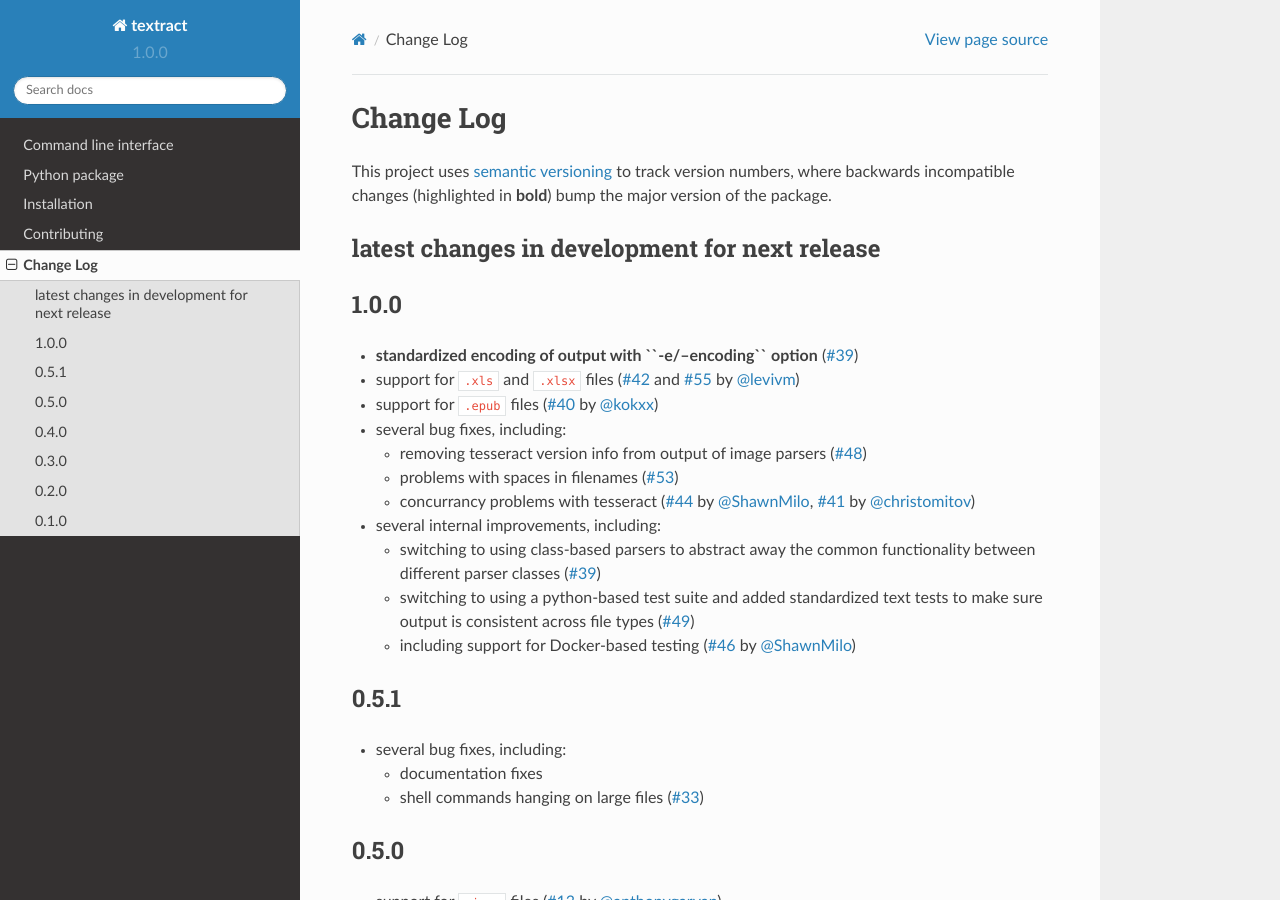
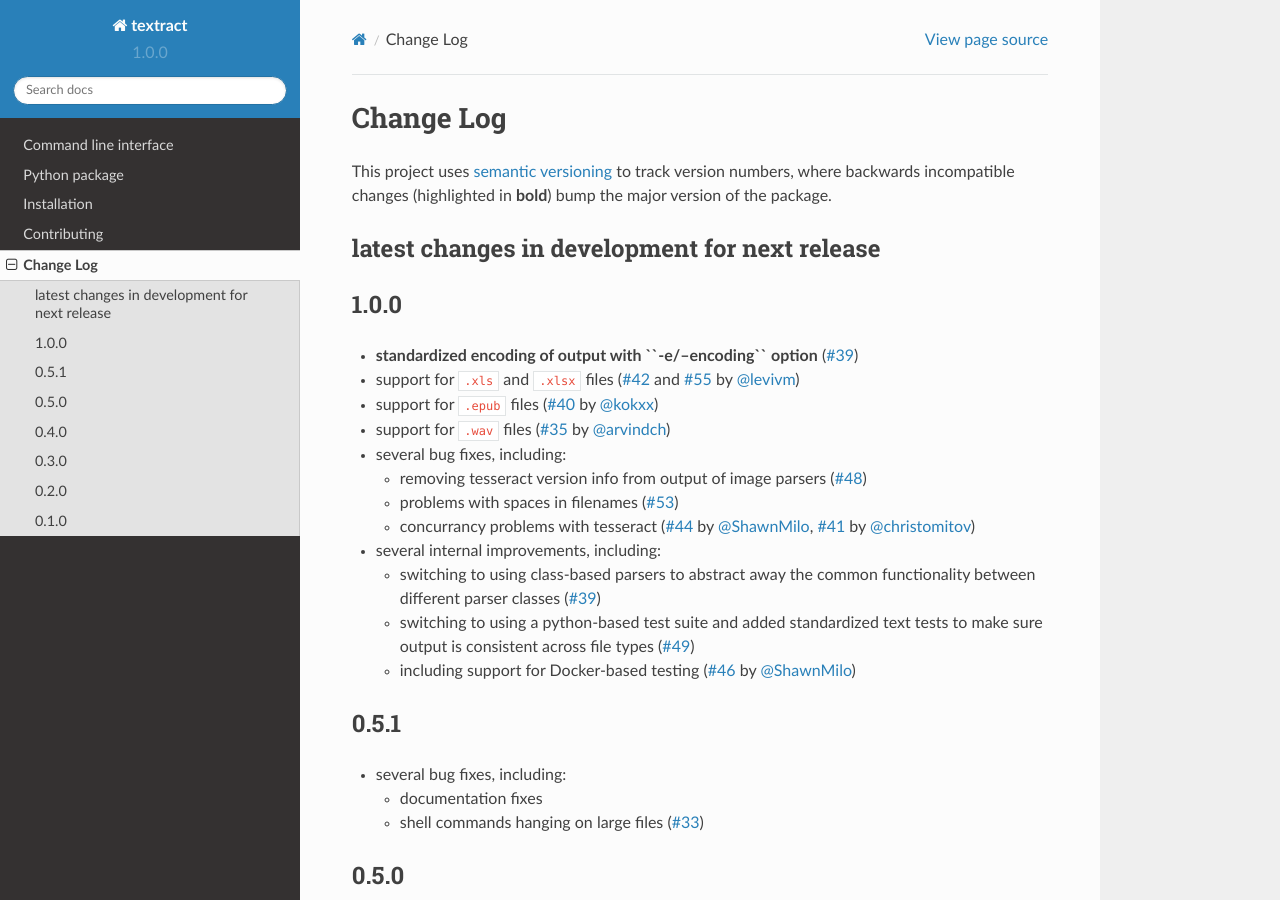
Before and after one commit to deanmalmgren/textract, a Sphinx documentation site: the page built from docs/changelog.rst, in a window 1280 px wide and 900 px high. Built offline with Sphinx 7.4.7 and the Read the Docs theme 2.0.0, drawn with Linux system fonts in a browser that asks for light colours.

Commit message:
added contribution to changelog
Signed-off-by: Arvind Chembarpu <achembarpu@gmail.com>

```diff
--- a/docs/changelog.rst
+++ b/docs/changelog.rst
@@ -20,6 +20,8 @@ latest changes in development for next release
 * support for ``.xls`` and ``.xlsx`` files (`#42`_ and `#55`_ by `@levivm`_)
 
 * support for ``.epub`` files (`#40`_ by `@kokxx`_)
+
+* support for ``.wav`` files (`#35`_ by `@arvindch`_)
 
 * several bug fixes, including:
 
@@ -126,6 +128,7 @@ latest changes in development for next release
 .. _@levivm: https://github.com/levivm
 .. _@kokxx: https://github.com/Kokxx
 .. _@ShawnMilo: https://github.com/ShawnMilo
+.. _@arvindch: https://github.com/arvindch
 
 
 .. list of issues that have been resolved. putting links here to make
@@ -155,3 +158,4 @@ latest changes in development for next release
 .. _#49: https://github.com/deanmalmgren/textract/issues/49
 .. _#53: https://github.com/deanmalmgren/textract/issues/53
 .. _#55: https://github.com/deanmalmgren/textract/issues/55
+.. _#35: https://github.com/deanmalmgren/textract/issues/35
```
